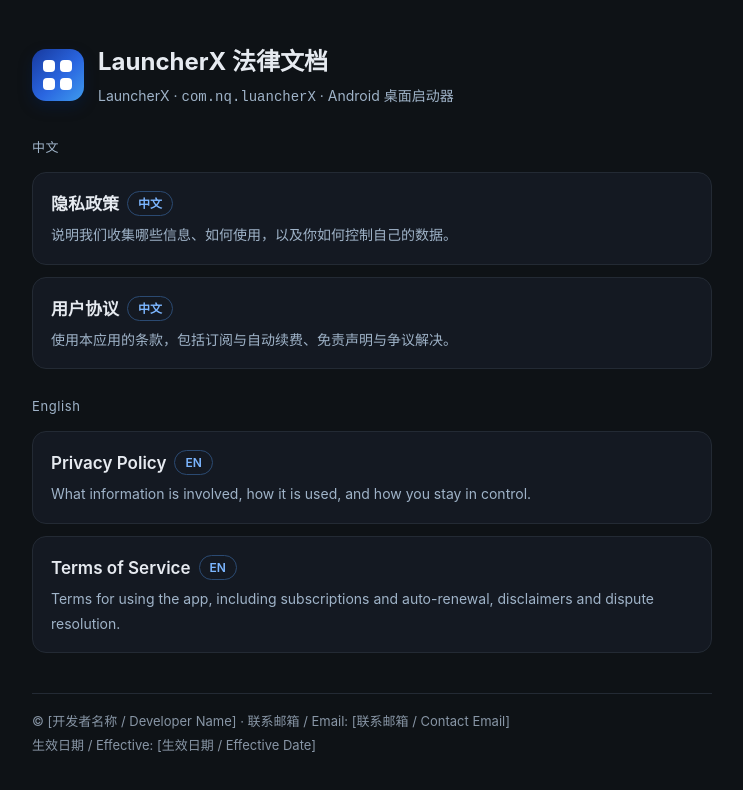
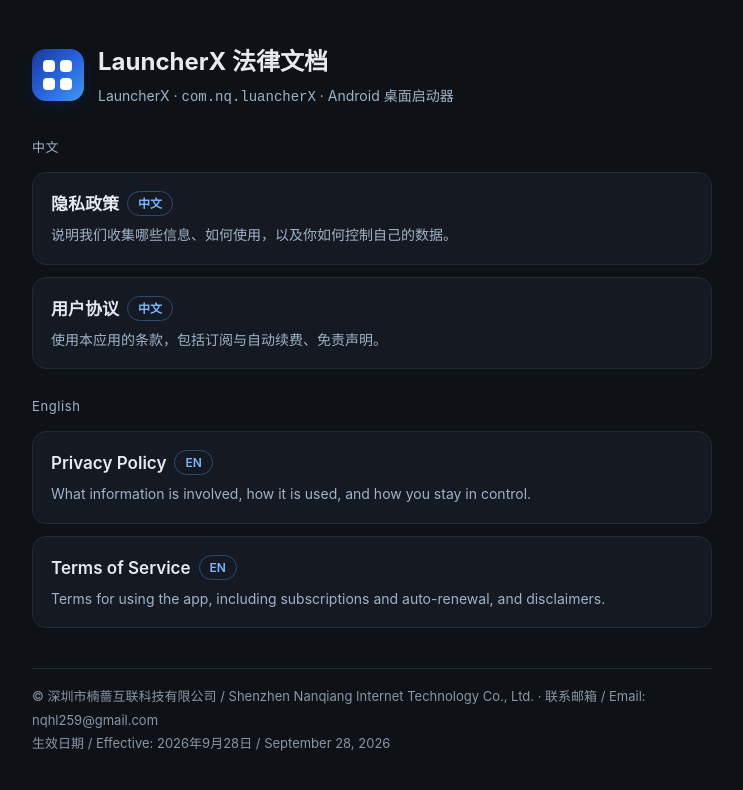
Before and after one commit to alexbigdic/alexbigdic.github.io, a plain HTML site: page launcherX/index.html in a window 1280 px wide. Shown: the whole page, without its empty margins (268-1011 px from the left). Drawn offline with Linux system fonts and the light colour scheme.

Commit message:
Update index.html

```diff
--- a/launcherX/index.html
+++ b/launcherX/index.html
@@ -29,6 +29,7 @@
   .card .d { color: #9fb3c8; font-size: 14px; margin-top: 3px; }
   .badge { display: inline-block; font-size: 12px; color: #7cb6ff; border: 1px solid #2b4a72; border-radius: 20px; padding: 1px 10px; margin-left: 8px; vertical-align: 2px; }
   .sec { color: #9fb3c8; font-size: 13px; letter-spacing: .6px; margin: 26px 0 6px; }
+  .ph { background: #2a2113; border: 1px dashed #7a5c1e; border-radius: 5px; padding: 0 6px; color: #ffd479; }
   footer { margin-top: 40px; color: #8896a6; font-size: 13px; border-top: 1px solid #232a34; padding-top: 16px; }
 </style>
 </head>
@@ -49,7 +50,7 @@
   </a>
   <a class="card" href="terms-of-service.zh-CN.html">
     <div class="t">用户协议<span class="badge">中文</span></div>
-    <div class="d">使用本应用的条款，包括订阅与自动续费、免责声明与争议解决。</div>
+    <div class="d">使用本应用的条款，包括订阅与自动续费、免责声明。</div>
   </a>
 
   <div class="sec">English</div>
@@ -59,12 +60,12 @@
   </a>
   <a class="card" href="terms-of-service.en.html">
     <div class="t">Terms of Service<span class="badge">EN</span></div>
-    <div class="d">Terms for using the app, including subscriptions and auto-renewal, disclaimers and dispute resolution.</div>
+    <div class="d">Terms for using the app, including subscriptions and auto-renewal, and disclaimers.</div>
   </a>
 
   <footer>
-    <div>© <span class="ph">[开发者名称 / Developer Name]</span> · 联系邮箱 / Email: <span class="ph">[联系邮箱 / Contact Email]</span></div>
-    <div>生效日期 / Effective: <span class="ph">[生效日期 / Effective Date]</span></div>
+    <div>© 深圳市楠蔷互联科技有限公司 / Shenzhen Nanqiang Internet Technology Co., Ltd. · 联系邮箱 / Email: nqhl259@gmail.com</div>
+    <div>生效日期 / Effective: 2026年9月28日 / September 28, 2026</div>
   </footer>
 </div>
 </body>
```
